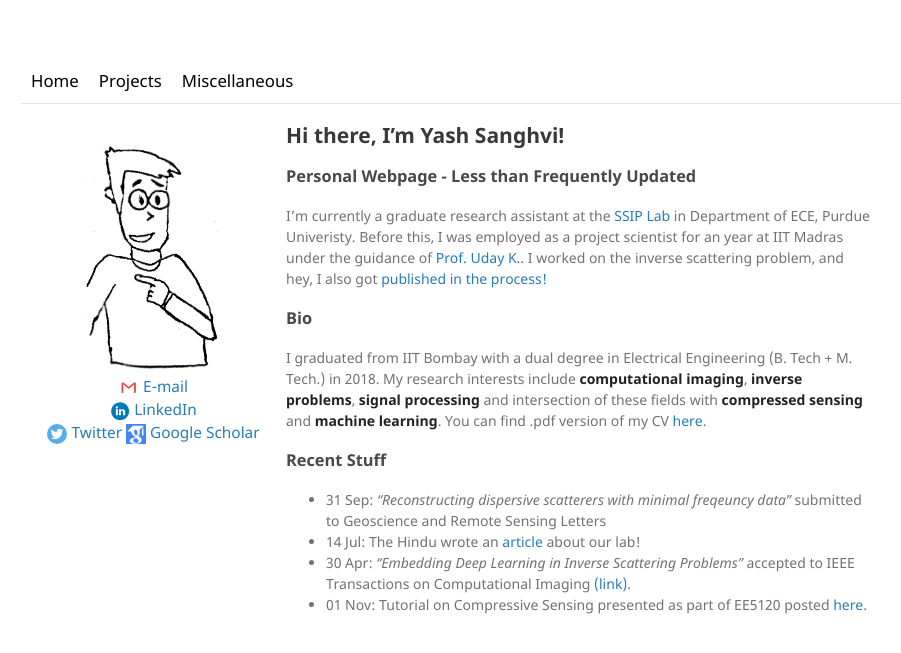
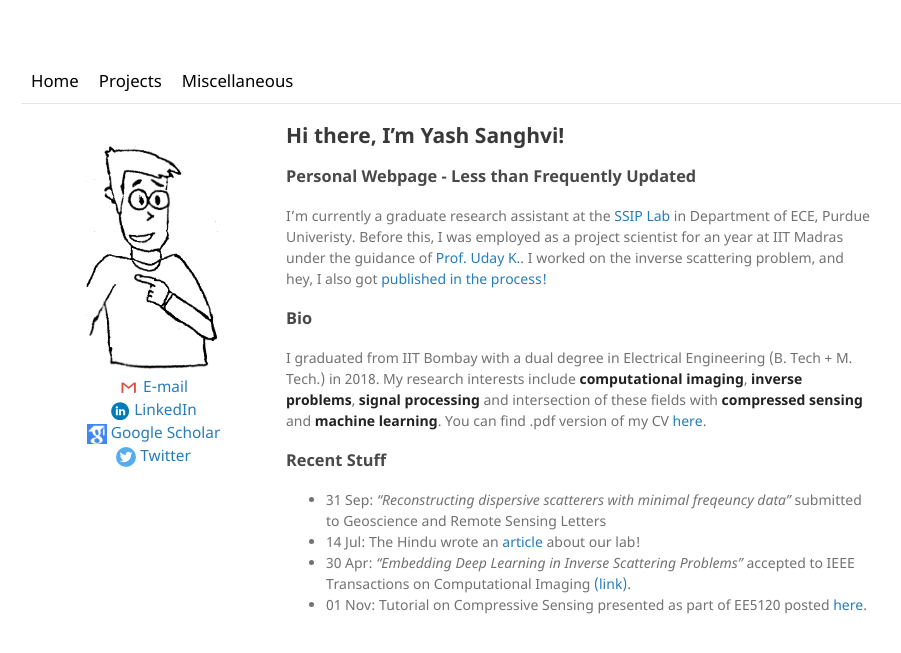
Before and after one commit to sanghviyashiitb/sanghviyashiitb.github.io, a Jekyll site: the page built from index.md, in a window 1280 px wide. Shown: the top 653 px of the page, without its empty margins (119-1020 px from the left). Built offline with Jekyll 4.4.1, drawn with Linux system fonts in a browser that asks for light colours.

Commit message:
Fixed error

```diff
--- a/_layouts/default.html
+++ b/_layouts/default.html
@@ -25,8 +25,8 @@
           <div style="font-size: 1.1em "Noto Sans", "Helvetica Neue", Helvetica, Arial, sans-serif; float:left;">
             <a href="mailto:sanghviyash95@gmail.com"> <img src ="assets/img/gmail.svg" width = "20" style="vertical-align:middle"/> E-mail</a> <br>
             <a href="https://www.linkedin.com/in/yash-sanghvi-4729838b/"> <img src ="assets/img/linkedin.svg" width = "20" style="vertical-align:middle"/> LinkedIn</a> <br>
+            <a href="https://scholar.google.com/citations?user=RXusiS8AAAAJ&hl=en&oi=ao"> <img src ="assets/img/scholar.png" width = "20" style="vertical-align:middle"/> Google Scholar</a> <br>
             <a href="https://twitter.com/sanghviyash951"> <img src ="assets/img/twitter.svg" width = "20" style="vertical-align:middle"/> Twitter</a>
-            <a href="https://scholar.google.com/citations?user=RXusiS8AAAAJ&hl=en&oi=ao"> <img src ="assets/img/scholar.png" width = "20" style="vertical-align:middle"/> Google Scholar</a>
           </div>
         </center>
       </div>
```
